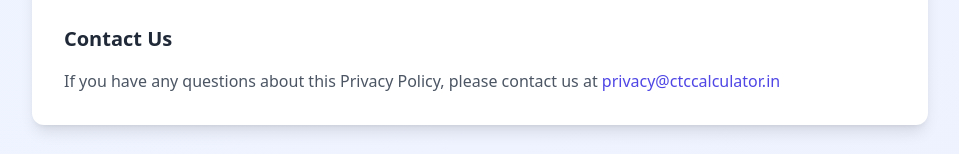
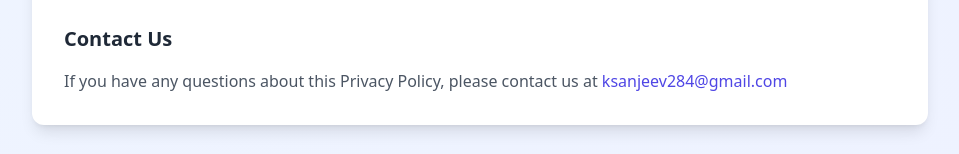
Before and after one commit to ksanjeev284/CTCcalculator, a React (Vite) app: page /privacy in a window 1280 px wide. Shown: the part 1067-1221 px from the top of the page, without its empty margins (160-1119 px from the left). Built offline with nearby package versions, Linux system fonts and the light colour scheme.

Commit message:
Update Privacy.tsx

```diff
--- a/src/pages/Privacy.tsx
+++ b/src/pages/Privacy.tsx
@@ -69,8 +69,8 @@ export function Privacy() {
               <h2 className="text-xl font-semibold text-gray-800 mb-4">Contact Us</h2>
               <p className="text-gray-600">
                 If you have any questions about this Privacy Policy, please contact us at{' '}
-                <a href="mailto:privacy@ctccalculator.in" className="text-indigo-600 hover:text-indigo-700">
-                  privacy@ctccalculator.in
+                <a href="mailto:ksanjeev284@gmail.com" className="text-indigo-600 hover:text-indigo-700">
+                  ksanjeev284@gmail.com
                 </a>
               </p>
             </section>
```
